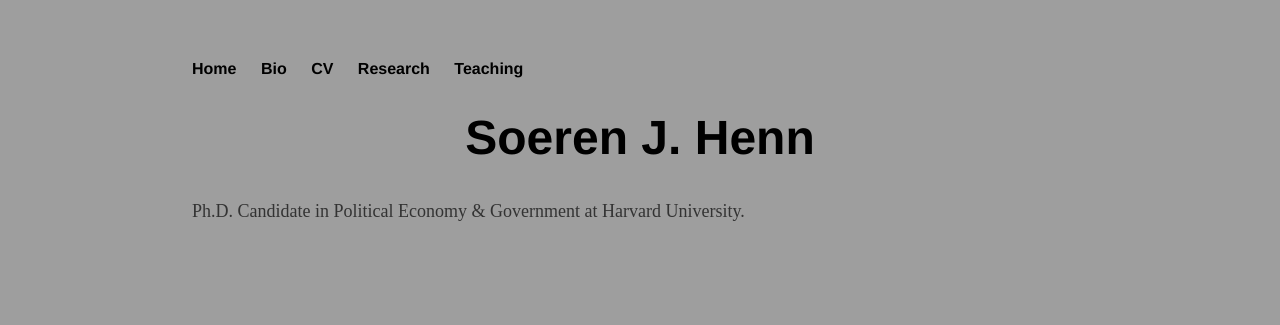
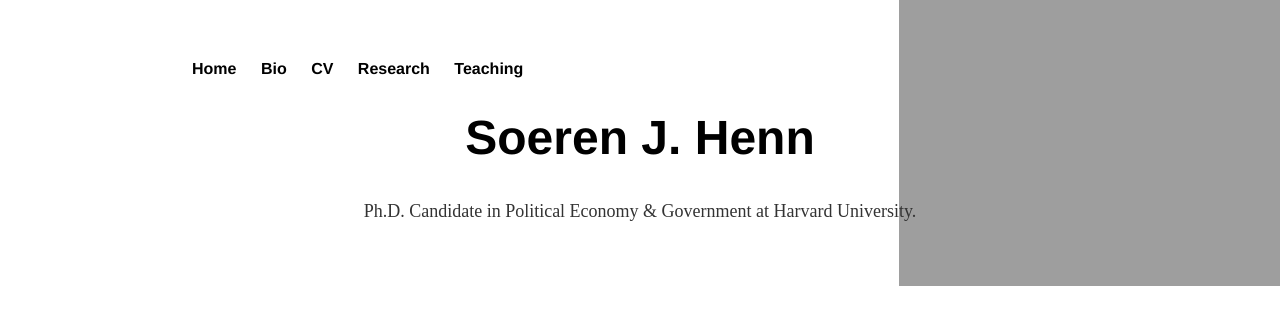
Before and after one commit to soeren-henn/soeren-henn.github.io, a Jekyll site: the page built from index.html, in a window 1280 px wide. Shown: the top 325 px of the page. Built offline with Jekyll 4.4.1, drawn with Linux system fonts in a browser that asks for light colours.

Commit message:
Update start.css

```diff
--- a/css/start.css
+++ b/css/start.css
@@ -4,7 +4,7 @@ body {
     background-image: url("https://soeren-henn.github.io/images/boat.JPG");
     background-repeat: no-repeat;
     background-position: right top;
-    background-size: 100%;
+    background-size: auto 100%;
 }
 
 .centre {
@@ -42,6 +42,7 @@ p {
     color: #333;
     text-align: justify;
     margin: 0.625em 0;
+    text-align: center;
 }
 footer {
     border-top: 1px solid #d5d5d5;
@@ -56,31 +57,3 @@ ul.posts {
 ul.posts li {
     list-style: none;
 }
-
-.photo {
-    display: inline-block;
-    float: right;
-    width: 33%;
-    padding: 0 0 2em 2em;
-    min-width: 400px;
-}
-
-.biotext:before {
-    content: ' ';
-    display: block;
-    overflow: hidden;
-    clear: left;
-    width: 20em;
-}
-
-.photo img {
-  width:100%;
-}
-
-.subject {
-    padding: 0 0 2em 0;
-}
-
-.paper {
-    padding: 0 0 2em 0;
-}
```
